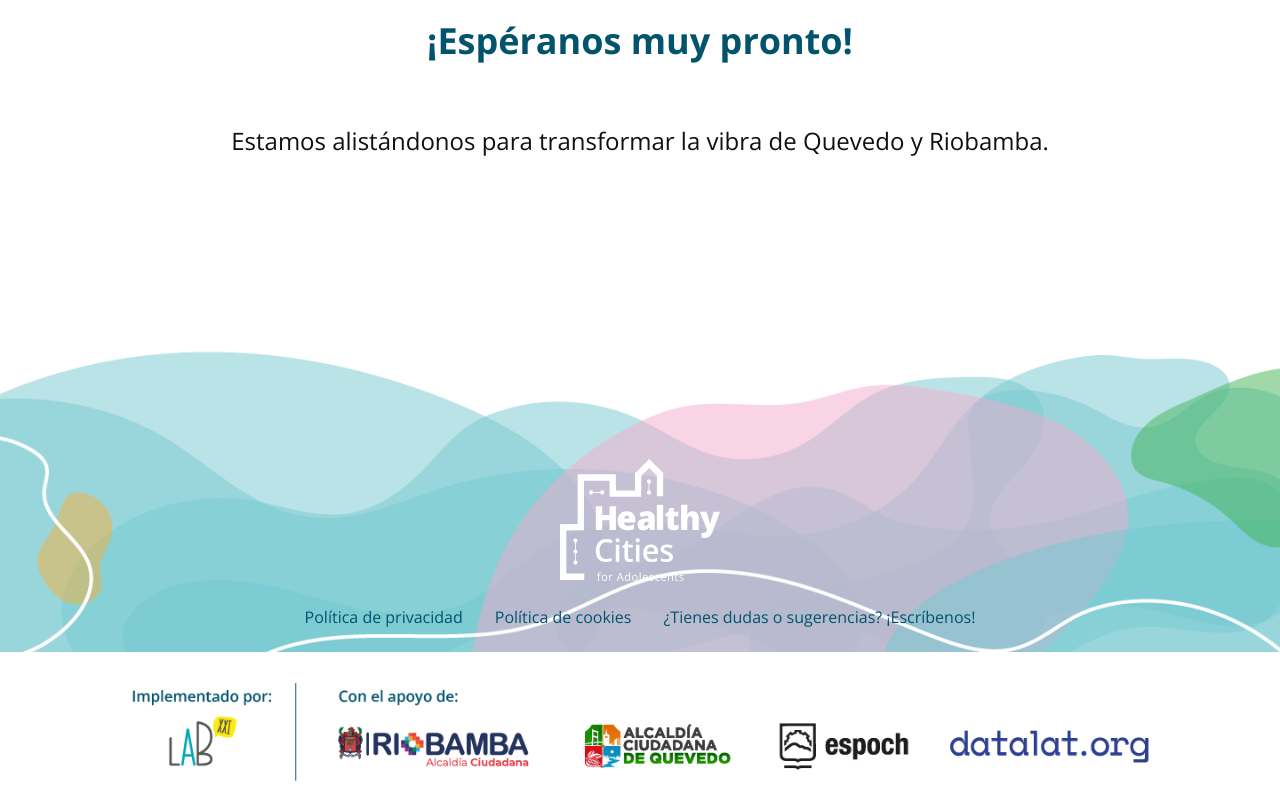
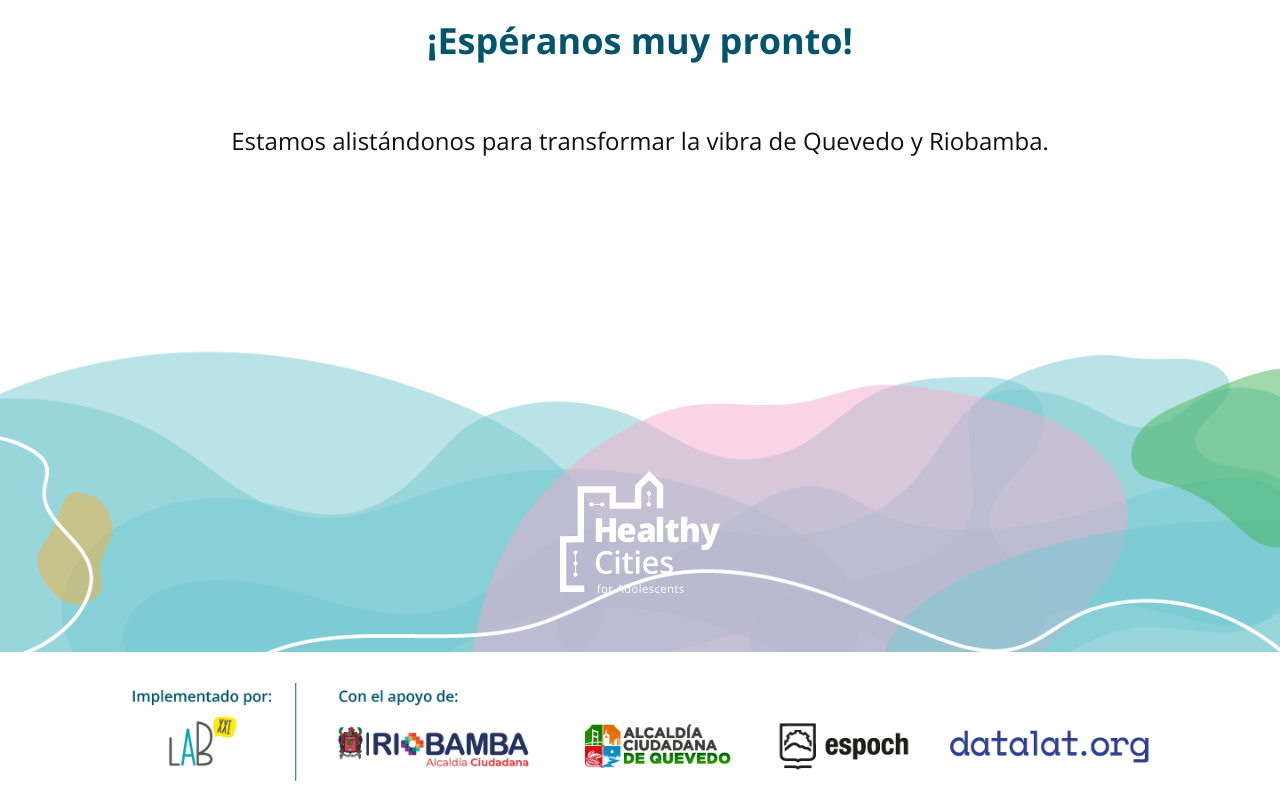
Before and after one commit to MorlinXD/ATV, a Next.js app: page / in a window 1280 px wide. Shown: the part 640-1440 px from the top of the page. Built offline with nearby package versions, Linux system fonts and the light colour scheme.

Commit message:
Footer links commented

```diff
--- a/app/Components/Footer.tsx
+++ b/app/Components/Footer.tsx
@@ -7,11 +7,11 @@
     <div className="relative flex justify-center bg-cover bg-center lg:h-80 pt-20" style={{ backgroundImage: 'url("/images/art-footer.png")' }}>
       <div className="flex flex-col items-center justify-center p-4 space-y-4 lg:space-y-0">
         <img src="/HCA-bn.svg" alt="Logo HCA" className="w-24 sm:w-40 h-auto lg:my-6" />
-        <div className="flex flex-col items-center md:flex-row space-y-2 md:space-y-0 md:space-x-8 text-hcadarkblue">
+        {/* <div className="flex flex-col items-center md:flex-row space-y-2 md:space-y-0 md:space-x-8 text-hcadarkblue">
           <a href="#" className=" hover:underline">Política de privacidad</a>
           <a href="#" className=" hover:underline">Política de cookies</a>
           <a href="#" className=" hover:underline">¿Tienes dudas o sugerencias? ¡Escríbenos!</a>
-        </div>
+        </div> */}
       </div>
     </div>
     <Image
```
